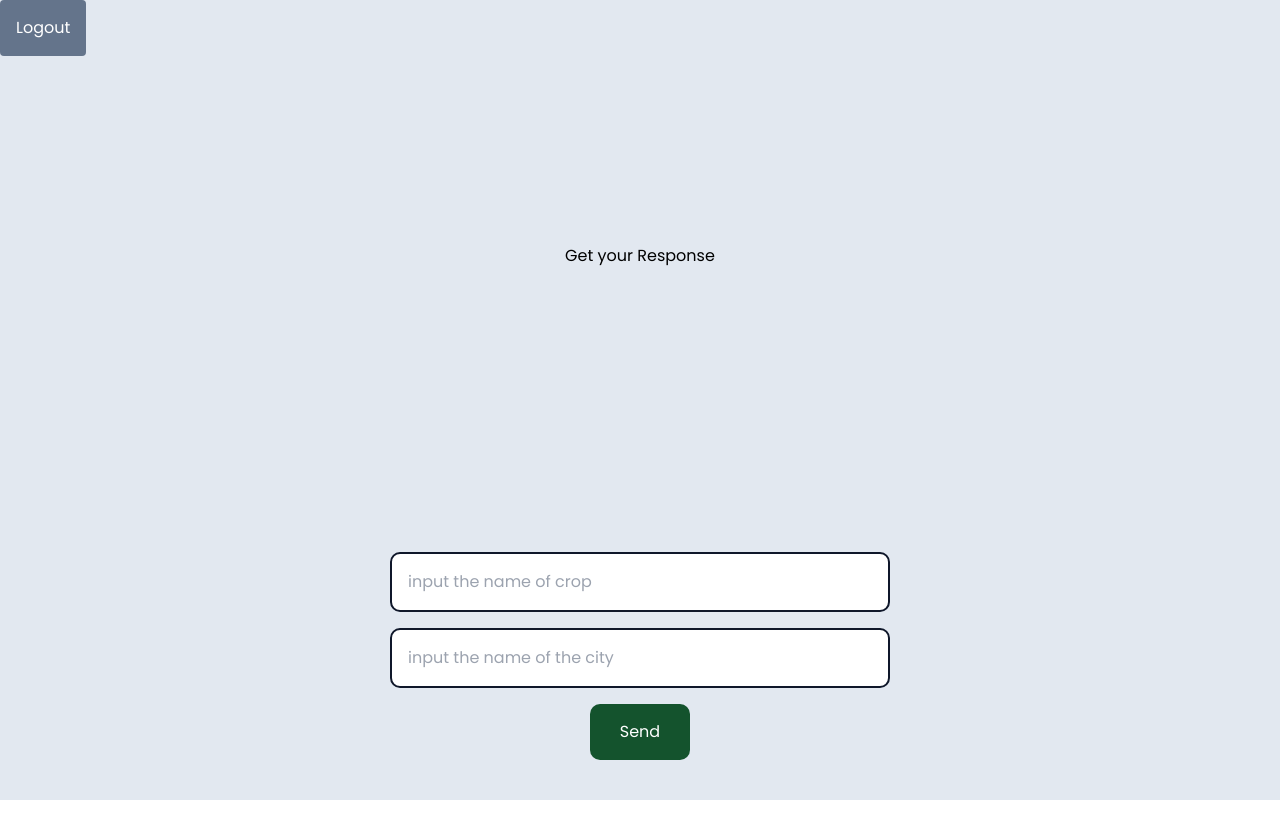
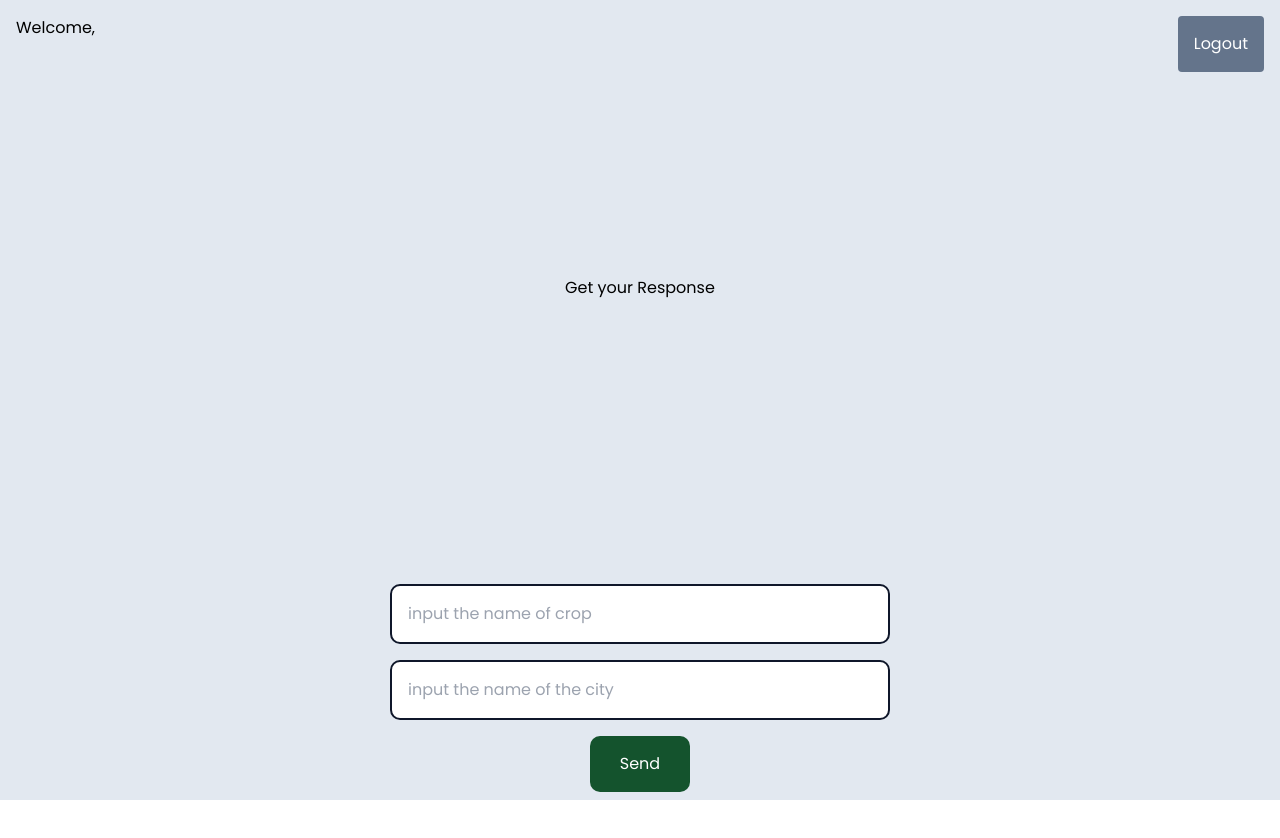
Before and after one commit to Thintalltom/Farmers-Precision, a React (Vite) app in the folder farmers-precision/: page /query in a window 1280 px wide. Shown: the top 838 px of the page. Built offline with nearby package versions, Linux system fonts and the light colour scheme; no server answers.

Commit message:
added new features

```diff
--- a/farmers-precision/src/App.jsx
+++ b/farmers-precision/src/App.jsx
@@ -7,14 +7,16 @@ import QueryBox from "./QueryBox";
 import Home from './Home'
 
 
+function App() {
 
-function App() {
+const [logpassword, setLogPassword] = useState("");
+const [logemail, setLogEmail] = useState("");
   return(
   <Routes>
     <Route path='/' element={<Home />} />
     <Route path='/signup' element={<Signup />} />
-    <Route path='/login' element={<Login />} />
-    <Route path='/query' element={<QueryBox />} />
+    <Route path='/login' element={<Login logpassword={logpassword} setLogPassword={setLogPassword} logemail={logemail} setLogEmail={setLogEmail}  />} />
+    <Route path='/query' element={<QueryBox logemail={logemail} />} />
   </Routes>
   )
 }
--- a/farmers-precision/src/Firebase/userContext.jsx
+++ b/farmers-precision/src/Firebase/userContext.jsx
@@ -47,6 +47,7 @@ export const UserProvider = (props) => {
         info,
         setInfo,
         signUp,
+        logOut
 
       }}
     >
--- a/farmers-precision/src/Login.jsx
+++ b/farmers-precision/src/Login.jsx
@@ -3,12 +3,12 @@ import { useContext, useState } from "react";
 import { Link, useNavigate } from "react-router-dom";
 import { userContext } from "./Firebase/userContext";
 
-const Login = () => {
+const Login = ({logpassword, setLogPassword, logemail, setLogEmail}) => {
   const { login, logError, user } = useContext(userContext);
   const navigate = useNavigate();
 
-  const [logpassword, setLogPassword] = useState("");
-  const [logemail, setLogEmail] = useState("");
+ // const [logpassword, setLogPassword] = useState("");
+ // const [logemail, setLogEmail] = useState("");
     const[loading, setLoading] = useState(true)
   const handleLogin = async (e) => {
     e.preventDefault();
--- a/farmers-precision/src/QueryBox.jsx
+++ b/farmers-precision/src/QueryBox.jsx
@@ -2,7 +2,7 @@ import React, { useState, useContext, useEffect } from "react";
 import { userContext } from "./Firebase/userContext";
 import { useNavigate } from "react-router-dom";
 import Axios from "axios";
-const QueryBox = () => {
+const QueryBox = ({logemail}) => {
   const {
     crop,
     setCrop,
@@ -49,12 +49,16 @@ const QueryBox = () => {
 };
   return (
     <div className="bg-slate-200 h-[100vh] ">
+      <div className="flex justify-between p-4">
+      <p>Welcome, {logemail}</p>
       <button
         className="p-4 bg-slate-500 text-white  rounded "
         onClick={handleSignout}
       >
         Logout{" "}
       </button>
+      </div>
+
       <div className="flex items-center  h-[50vh] justify-center align-center">
         <p>Get your Response </p>
       </div>
```
